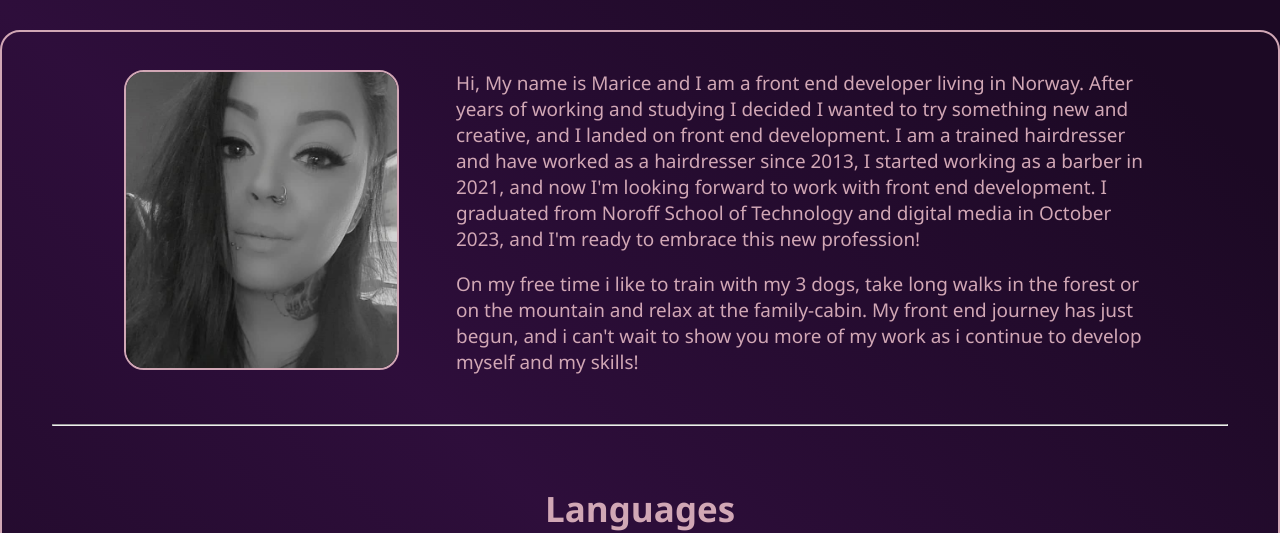
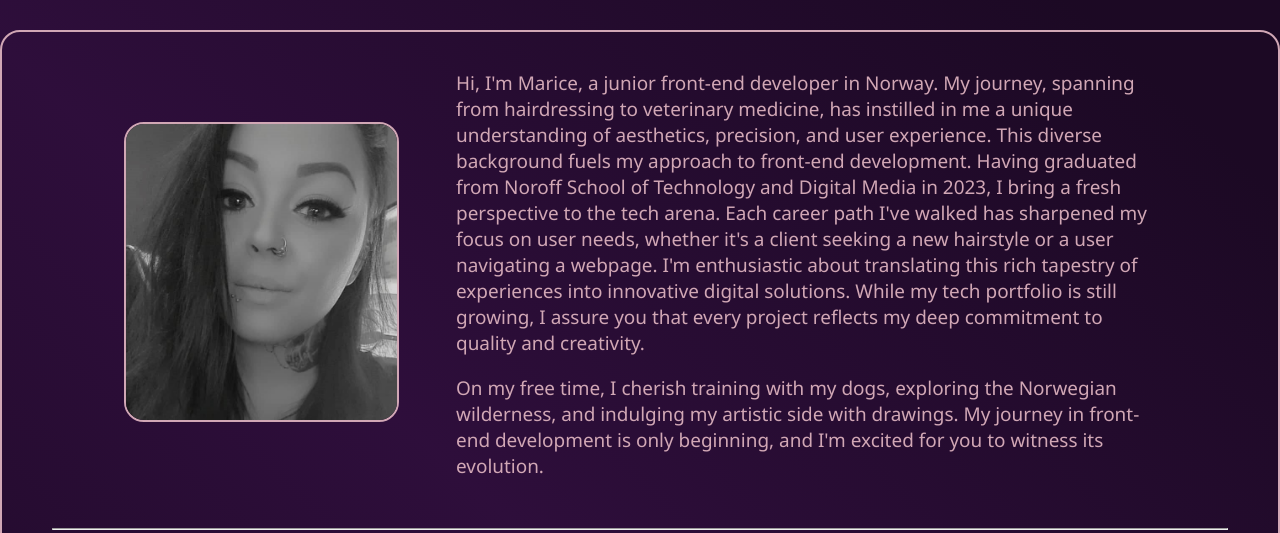
Before and after one commit to MariceAshtiani/Portfolio2, a React (Vite) app: page /about in a window 1280 px wide. Shown: the part 157-690 px from the top of the page. Built offline with nearby package versions, Linux system fonts and the light colour scheme; a web font is replaced by a local one.

Commit message:
updated about-section

```diff
--- a/src/Components/UI/Cards/About/index.jsx
+++ b/src/Components/UI/Cards/About/index.jsx
@@ -10,9 +10,8 @@ export default function AboutCard(){
                     <img src="/Images/Marice.jpg" alt="Image of myself"></img>
                 </div>
                 <div className="about-txt">
-                    <p>Hi, My name is Marice and I am a front end developer living in Norway. After years of working and studying I decided I wanted to try something new and creative, and I landed on front end development. I am a trained hairdresser and have worked as a hairdresser since 2013, I started working as a barber in 2021, and now I'm looking forward to work with front end development. I graduated from Noroff School of Technology and digital media in October 2023, and I'm ready to embrace this new profession!
-                    </p>
-                    <p>On my free time i like to train with my 3 dogs, take long walks in the forest or on the mountain and relax at the family-cabin. My front end journey has just begun, and i can't wait to show you more of my work as i continue to develop myself and my skills!</p>
+                <p>Hi, I'm Marice, a junior front-end developer in Norway. My journey, spanning from hairdressing to veterinary medicine, has instilled in me a unique understanding of aesthetics, precision, and user experience. This diverse background fuels my approach to front-end development. Having graduated from Noroff School of Technology and Digital Media in 2023, I bring a fresh perspective to the tech arena. Each career path I've walked has sharpened my focus on user needs, whether it's a client seeking a new hairstyle or a user navigating a webpage. I'm enthusiastic about translating this rich tapestry of experiences into innovative digital solutions. While my tech portfolio is still growing, I assure you that every project reflects my deep commitment to quality and creativity.</p>
+                <p>On my free time, I cherish training with my dogs, exploring the Norwegian wilderness, and indulging my artistic side with drawings. My journey in front-end development is only beginning, and I'm excited for you to witness its evolution.</p>
                 </div>
             </div>
             <hr />
```
